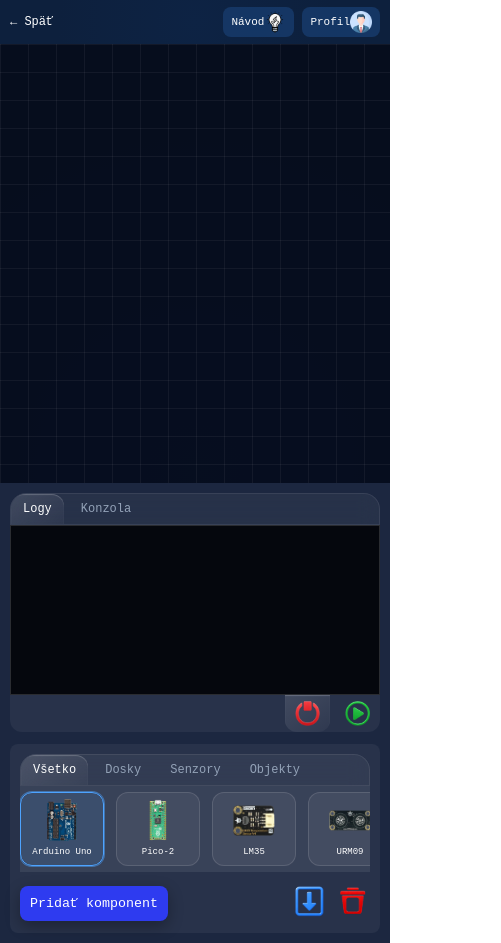
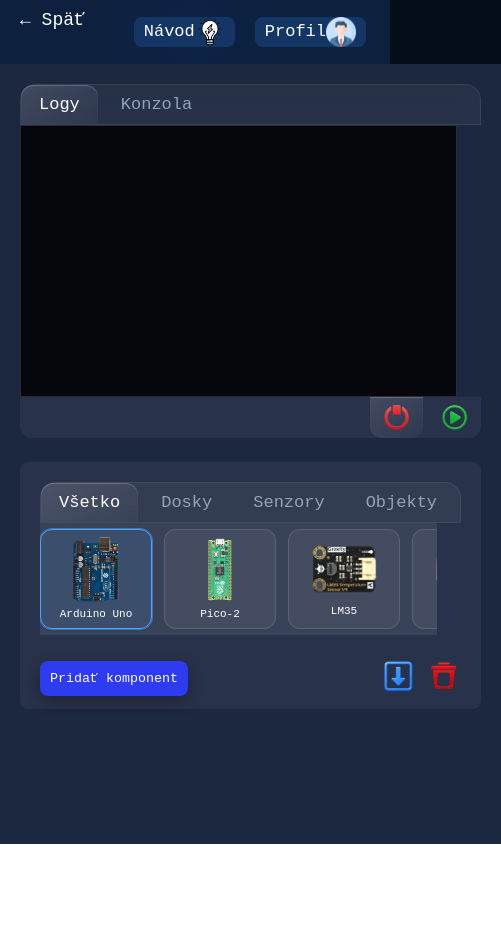
Before and after one commit to RealJarvis/soria-virtual-lab, a website: page lab/lab.html in a window 390 px wide. Shown: the whole page, 501 px wide, since content can reach past the window. After the commit the page ends 844 px from the top, so only its background shows below. Drawn offline with Linux system fonts and the light colour scheme.

Commit message:
fixing bugs

```diff
--- a/lab/lab.css
+++ b/lab/lab.css
@@ -689,132 +689,3 @@ a {
     font-size: 12px;
     color: rgba(255, 255, 255, 0.68);
 }
-
-/* =========================
-   MOBILE / TABLET SUPPORT
-   ========================= */
-
-@media (max-width: 900px) {
-    body {
-        font-size: 13px;
-        overflow-x: hidden;
-    }
-
-    #toolbar {
-        min-height: 44px;
-        padding-left: 10px;
-        padding-right: 10px;
-    }
-
-    .back-btn {
-        position: static;
-        font-size: 12px;
-    }
-
-    #buttons {
-        gap: 8px;
-    }
-
-    .toolbarbtn {
-        font-size: 11px;
-        padding: 4px 8px;
-    }
-
-    #toolbar #buttons img {
-        width: 22px;
-        height: 22px;
-    }
-
-    .lab-container {
-        flex-direction: column;
-        height: auto;
-        min-height: calc(100vh - 44px);
-    }
-
-    #lab-area {
-        width: 100%;
-        height: 52vh;
-        flex: none;
-        background-size: 28px 28px;
-    }
-
-    .interface {
-        width: 100%;
-        flex: none;
-        padding: 10px;
-        gap: 12px;
-        box-sizing: border-box;
-    }
-
-    #state-of,
-    .code-segment,
-    .devices-segment {
-        width: 100%;
-        height: 170px;
-        box-sizing: border-box;
-        font-size: 12px;
-    }
-
-    #interface-buttons.tabs,
-    #sensorscroller-buttons.tabs {
-        overflow-x: auto;
-        white-space: nowrap;
-    }
-
-    .tab {
-        padding: 8px 12px;
-        font-size: 12px;
-    }
-
-    #component-scroller {
-        width: 100%;
-        height: 86px;
-        box-sizing: border-box;
-    }
-
-    .component-card {
-        min-width: 82px;
-        max-width: 82px;
-        padding: 6px 0;
-    }
-
-    .component-card img {
-        width: 42px;
-        height: 42px;
-    }
-
-    .component-card span {
-        font-size: 9px;
-    }
-
-    #lab-control {
-        gap: 8px;
-    }
-
-    .controller-tab {
-        padding: 6px 10px;
-    }
-
-    .sensor {
-        transform: scale(0.75);
-        transform-origin: top left;
-    }
-
-    #custom-menu {
-        width: 160px;
-        font-size: 13px;
-    }
-
-    .tutorial-box {
-        width: 90vw;
-        padding: 18px;
-    }
-
-    .tutorial-box h3 {
-        font-size: 20px;
-    }
-
-    .tutorial-box p {
-        font-size: 14px;
-    }
-}
```
Also changed, not shown: profile/profile.html (+0 -4 lines), topichub/topichub.html (+1 -1 lines), media/icon/sor.png, 1 other file.
